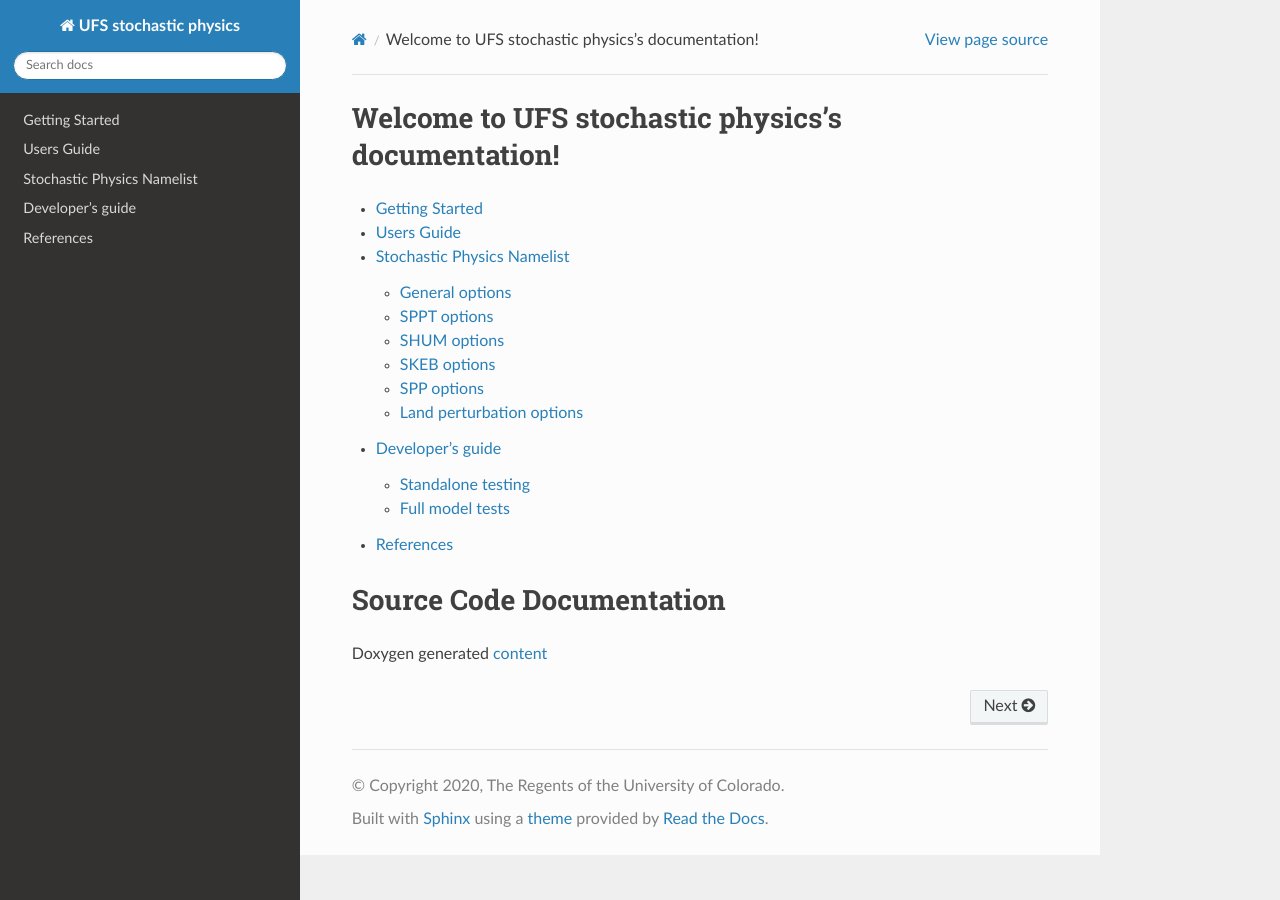
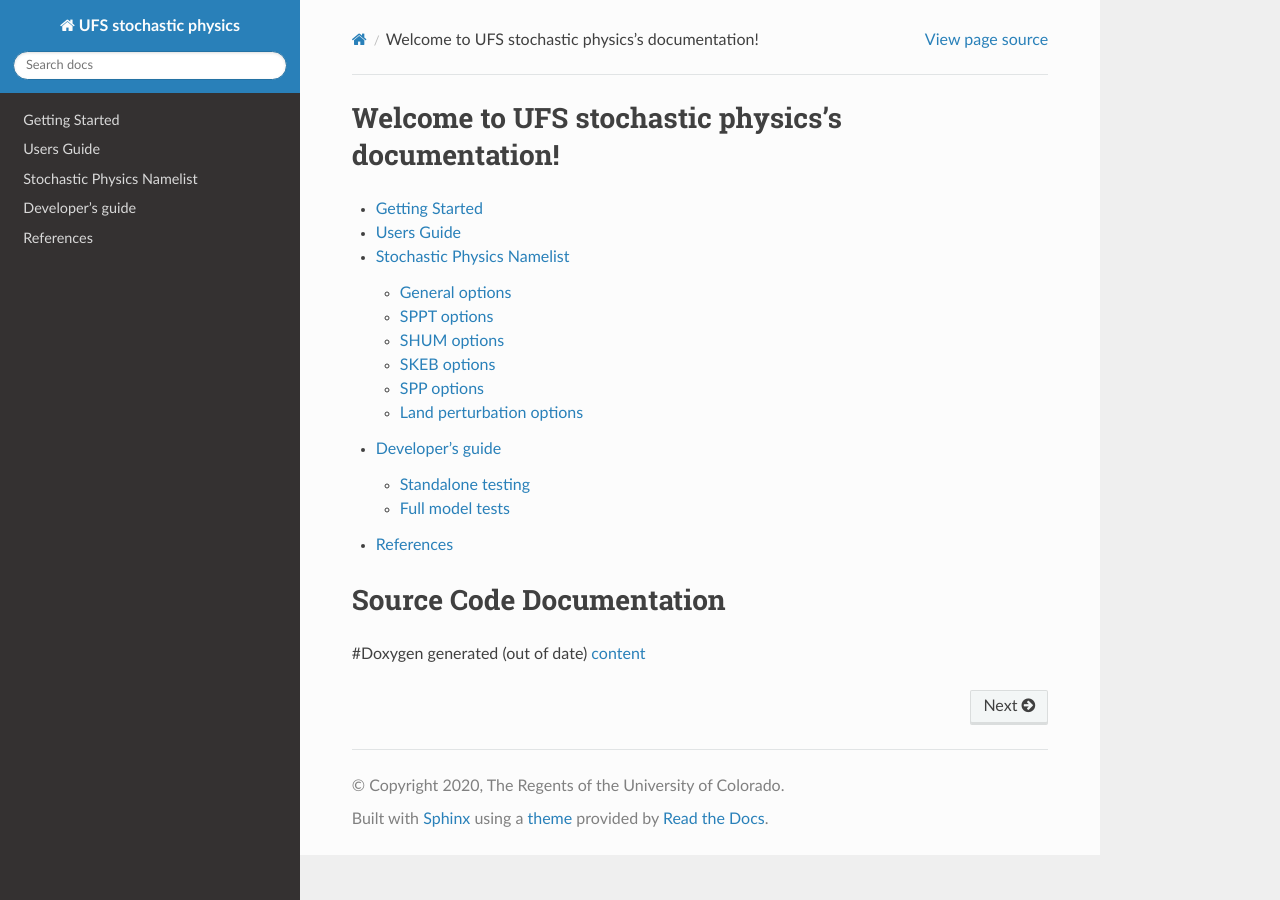
Before and after one commit to NOAA-PSL/stochastic_physics, a Sphinx documentation site: the page built from docs/source/index.rst, in a window 1280 px wide. Built offline with Sphinx 7.4.7 and the Read the Docs theme 2.0.0, drawn with Linux system fonts in a browser that asks for light colours.

Commit message:
comment out link to doxygen

```diff
--- a/docs/source/index.rst
+++ b/docs/source/index.rst
@@ -14,4 +14,4 @@ Welcome to UFS stochastic physics's documentation!
 Source Code Documentation
 ==========================
 
-Doxygen generated `content <https://noaa-psd.github.io/stochastic_physics/doxygen/index.html>`_
+#Doxygen generated (out of date) `content <https://noaa-psd.github.io/stochastic_physics/doxygen/index.html>`_
```
